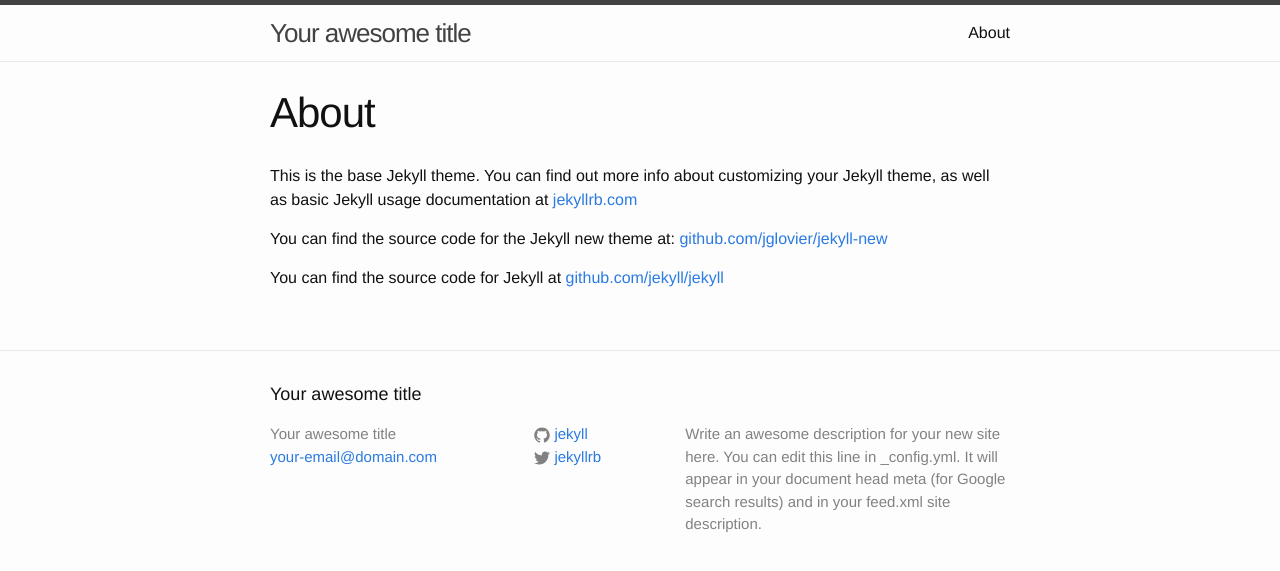
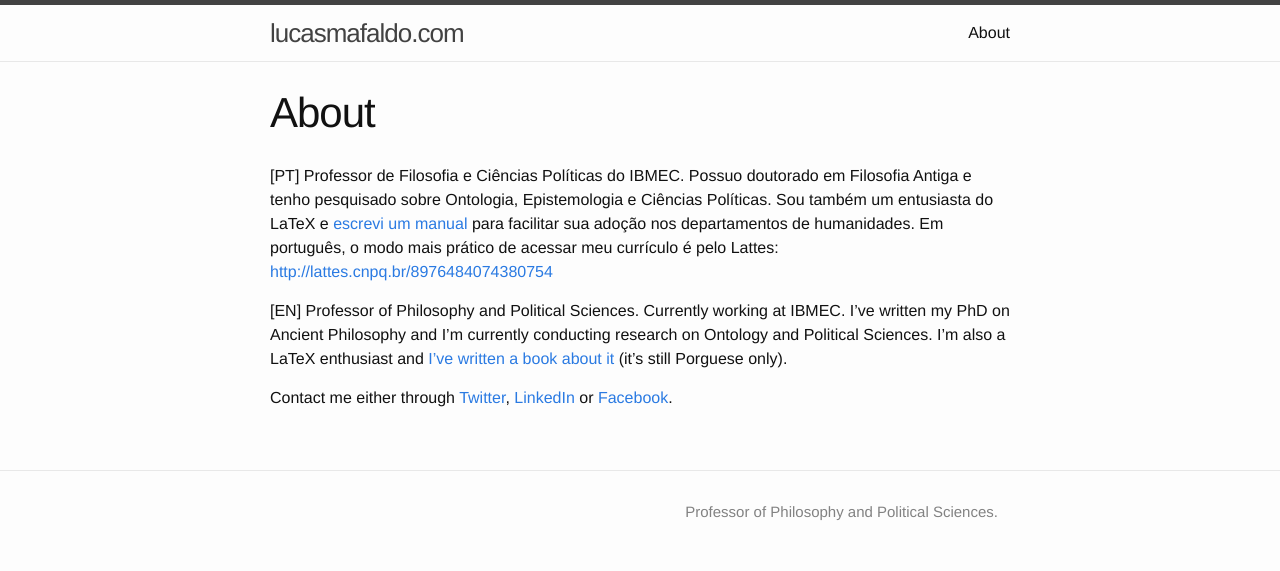
Before and after one commit to lucasmafaldo/lucasmafaldo.github.io, a Jekyll site: the page built from about.md, in a window 1280 px wide. Shown: the top 571 px of the page. Built offline with Jekyll 4.4.1, drawn with Linux system fonts in a browser that asks for light colours.

Commit message:
conteudo e formatacao

```diff
--- a/_config.yml
+++ b/_config.yml
@@ -1,14 +1,12 @@
 # Site settings
-title: Your awesome title
-email: your-email@domain.com
+title: lucasmafaldo.com
+#email: your-email@domain.com
 description: > # this means to ignore newlines until "baseurl:"
-  Write an awesome description for your new site here. You can edit this
-  line in _config.yml. It will appear in your document head meta (for
-  Google search results) and in your feed.xml site description.
+  Professor of Philosophy and Political Sciences.
 baseurl: "" # the subpath of your site, e.g. /blog/
-url: "http://yourdomain.com" # the base hostname & protocol for your site
-twitter_username: jekyllrb
-github_username:  jekyll
+url: "http://lucasmafaldo.com" # the base hostname & protocol for your site
+#twitter_username: jekyllrb
+#github_username:  jekyll
 
 # Build settings
 markdown: kramdown
--- a/_includes/footer.html
+++ b/_includes/footer.html
@@ -2,12 +2,12 @@
 
   <div class="wrapper">
 
-    <h2 class="footer-heading">{{ site.title }}</h2>
+    <!--<h2 class="footer-heading">{{ site.title }}</h2>-->
 
     <div class="footer-col-wrapper">
       <div class="footer-col  footer-col-1">
         <ul class="contact-list">
-          <li>{{ site.title }}</li>
+          <!--<li>{{ site.title }}</li>-->
           <li><a href="mailto:{{ site.email }}">{{ site.email }}</a></li>
         </ul>
       </div>
--- a/about.md
+++ b/about.md
@@ -4,8 +4,10 @@ title: About
 permalink: /about/
 ---
 
-This is the base Jekyll theme. You can find out more info about customizing your Jekyll theme, as well as basic Jekyll usage documentation at [jekyllrb.com](http://jekyllrb.com/)
 
-You can find the source code for the Jekyll new theme at: [github.com/jglovier/jekyll-new](https://github.com/jglovier/jekyll-new)
 
-You can find the source code for Jekyll at [github.com/jekyll/jekyll](https://github.com/jekyll/jekyll)
+[PT] Professor de Filosofia e Ciências Políticas do IBMEC. Possuo doutorado em Filosofia Antiga e tenho pesquisado sobre Ontologia, Epistemologia e Ciências Políticas. Sou também um entusiasta do LaTeX e [escrevi um manual](https://leanpub.com/lutex) para facilitar sua adoção nos departamentos de humanidades. Em português, o modo mais prático de acessar meu currículo é pelo Lattes: [http://lattes.cnpq.br/8976484074380754](http://lattes.cnpq.br/8976484074380754)
+
+[EN] Professor of Philosophy and Political Sciences. Currently working at IBMEC. I've written my PhD on Ancient Philosophy and I'm currently conducting research on Ontology and Political Sciences. I'm also a LaTeX enthusiast and [I've written a book about it](https://leanpub.com/lutex) (it's still Porguese only).
+
+Contact me either through [Twitter](https://twitter.com/lucasmafaldo), [LinkedIn](ca.linkedin.com/in/lucasmafaldo/) or [Facebook](https://www.facebook.com/lucasmafaldo).
```
Also changed, not shown: _posts/2014-09-24-porque-filosofia.md (added, +29 -0 lines), _posts/2014-10-05-o-que-e-filosofia.md (added, +22 -0 lines), _posts/2014-10-24-welcome-to-jekyll.markdown (deleted, +0 -25 lines), 1 other file.
